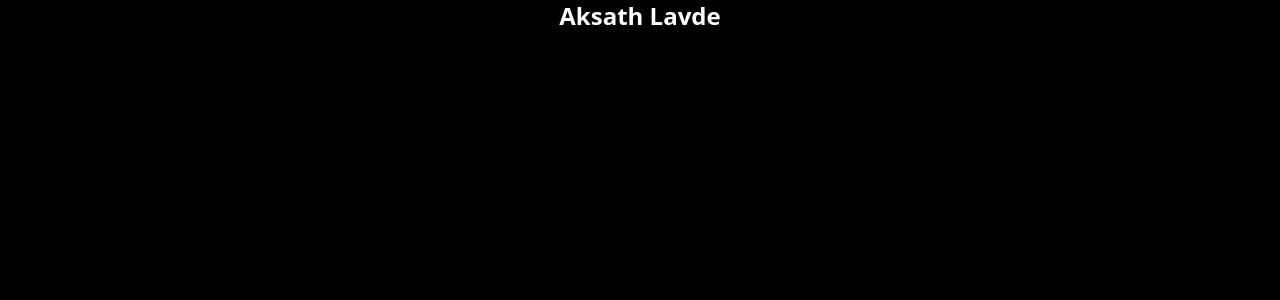
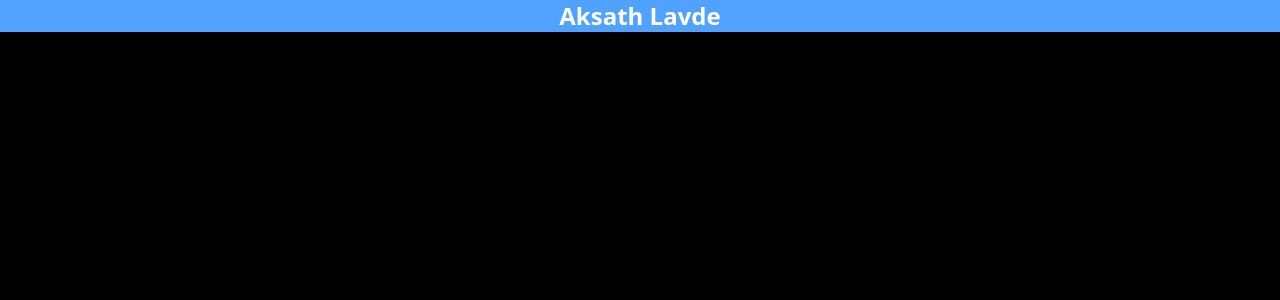
Before and after one commit to bhaweshw/Spotify_clone, a React (Vite) app in the folder Spotify-clone/: page / in a window 1280 px wide. Shown: the top 300 px of the page. Built offline with nearby package versions, Linux system fonts and the light colour scheme.

Commit message:
test
test1

```diff
--- a/Spotify-clone/src/App.jsx
+++ b/Spotify-clone/src/App.jsx
@@ -3,7 +3,7 @@ import React from 'react'
 const App = () => {
   return (
     <div className='bg-black h-screen text-white text-2xl font-bold'>
-      <h1 className='text-center'>Aksath Lavde</h1>
+      <h1 className='text-center bg-blue-400'>Aksath Lavde</h1>
     </div>
   )
 }
```
